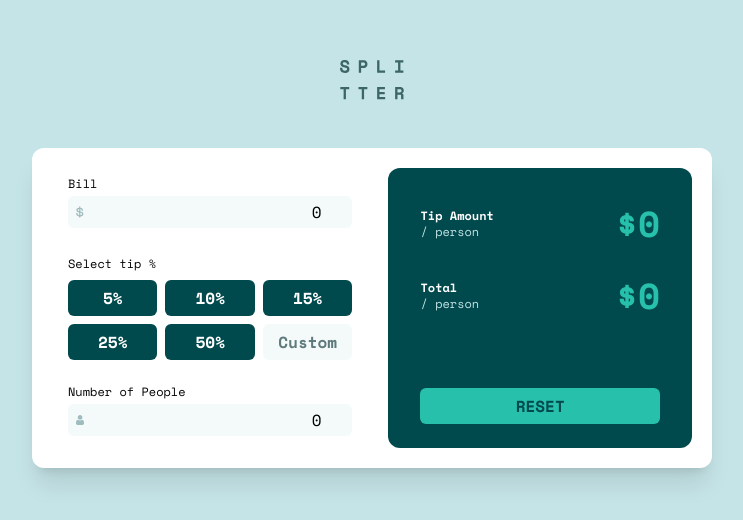
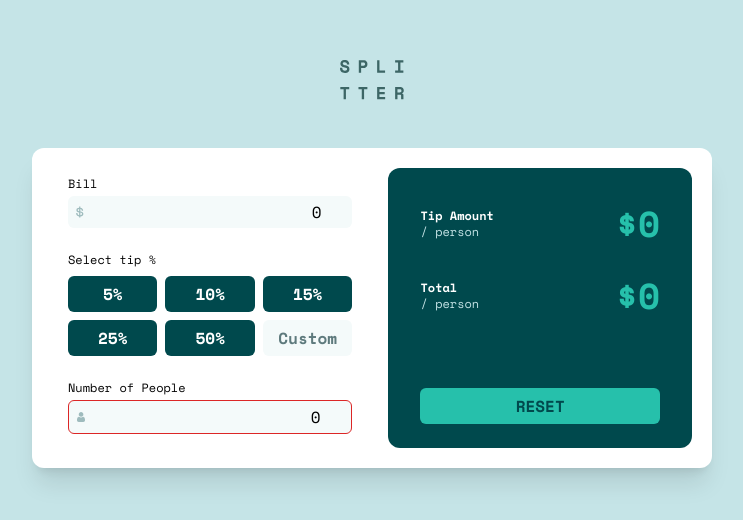
Before and after one commit to thedevangvishnu/mastering-react, a React (Create React App) app in the folder react-practice-projects/junior-level/project-01/: page / in a window 1280 px wide. Shown: the part 136-656 px from the top of the page, without its empty margins (268-1011 px from the left). Built offline with nearby package versions, Linux system fonts and the light colour scheme.

Commit message:
Complete the structure and styling and basic logic

```diff
--- a/react-practice-projects/junior-level/project-01/src/components/Input.jsx
+++ b/react-practice-projects/junior-level/project-01/src/components/Input.jsx
@@ -1,30 +1,50 @@
-import { useState } from "react";
+import { useState, useEffect } from "react";
 
-const Input = ({ label, icon, inputValue, onInputChange, error }) => {
-  const [value, setValue] = useState(0);
-  const [errorMsg, setErrorMsg] = useState("");
-  const handleChange = (e) => {
-    if (value < 0) {
-      setErrorMsg(error);
+const Input = ({ label, icon, inputValue, onInputChange, errorMsg }) => {
+  const [hasError, setHasError] = useState(false);
+
+  useEffect(() => {
+    if (inputValue === 0) {
+      setHasError(true);
     } else {
-      setValue(e.target.value);
+      setHasError(false);
     }
+  }, [inputValue]);
+
+  const handleChange = (event) => {
+    if (inputValue === 0) {
+      setHasError(true);
+    } else {
+      setHasError(false);
+    }
+
+    onInputChange(event);
   };
+
   return (
     <div className="flex flex-col gap-1 w-full">
-      <p className="text-xs">{label}</p>
-      <div className="flex px-2 py-1 bg-customCyan-100 rounded-md">
+      <p className="text-xs">
+        {label}
+        {hasError && <span className="text-red-600 ml-16 ">{errorMsg}</span>}
+      </p>
+      <div
+        className={`flex px-2 py-1 bg-customCyan-100 rounded-md ${
+          hasError === true && label === "Number of People"
+            ? "border-red-600 border-[1px] border-solid"
+            : ""
+        }`}
+      >
         <div className="w-2 flex items-center justify-center">
           <img src={icon} alt={`Icon of ${icon}`} />
         </div>
         <input
-          className="bg-transparent text-right w-full outline-none pr-2"
+          className="bg-transparent text-right w-full outline-none pr-2 appearance-none "
           type="number"
           value={inputValue}
-          onChange={onInputChange}
+          onChange={handleChange}
+          min={0}
         />
       </div>
-      <p>{errorMsg}</p>
     </div>
   );
 };
--- a/react-practice-projects/junior-level/project-01/src/components/TipButton.jsx
+++ b/react-practice-projects/junior-level/project-01/src/components/TipButton.jsx
@@ -8,7 +8,7 @@ const TipButton = ({ tip, onSmash }) => {
   }
   return (
     <button
-      className="bg-customCyan-500 rounded-md py-1.5 px-2 w-full text-medium text-customCyan-50 font-bold"
+      className="bg-customCyan-500 rounded-md py-1.5 px-2 w-full text-medium text-customCyan-50 font-bold hover:bg-customCyan-700 focus:bg-customCyan-200 focus:text-customCyan-500"
       onClick={onSmash}
     >
       {tip}%
--- a/react-practice-projects/junior-level/project-01/src/components/TipCalculator.jsx
+++ b/react-practice-projects/junior-level/project-01/src/components/TipCalculator.jsx
@@ -10,10 +10,15 @@ const TipCalculator = () => {
   const [numberOfPeople, setNumberOfPeople] = useState(0);
   const [tip, setTip] = useState(0);
   const [total, setTotal] = useState(0);
+  const [error, setError] = useState("");
 
   const tipOptions = [5, 10, 15, 25, 50, "Custom"];
 
   const calculateTip = (e) => {
+    if (numberOfPeople === 0) {
+      setError("Can't be zero");
+      return;
+    }
     const tipPercent = parseInt(e.target.textContent.replace("%", ""));
     // console.log(tipPercent);
     const tipAmountPerPerson = (bill * (tipPercent / 100)) / numberOfPeople;
@@ -44,7 +49,7 @@ const TipCalculator = () => {
           <p className="text-xs">Select tip %</p>
           <div className="grid grid-cols-3 gap-2">
             {tipOptions.map((tip) => (
-              <TipButton tip={tip} onSmash={calculateTip} />
+              <TipButton key={tip} tip={tip} onSmash={calculateTip} />
             ))}
           </div>
         </div>
@@ -54,6 +59,7 @@ const TipCalculator = () => {
           icon={userIcon}
           inputValue={numberOfPeople}
           onInputChange={(e) => setNumberOfPeople(e.target.value)}
+          errorMsg={error}
         />
       </div>
 
@@ -64,7 +70,7 @@ const TipCalculator = () => {
           <ResultItem label="Total" amount={total} />
         </div>
         <button
-          className="bg-customCyan-600 text-customCyan-500 w-full mt-auto py-1.5 font-bold rounded-md"
+          className="bg-customCyan-600 text-customCyan-500 w-full mt-auto py-1.5 font-bold rounded-md focus:bg-customCyan-200"
           onClick={resetCalculator}
         >
           RESET
--- a/react-practice-projects/junior-level/project-01/src/index.js
+++ b/react-practice-projects/junior-level/project-01/src/index.js
@@ -1,14 +1,14 @@
-import React from 'react';
-import ReactDOM from 'react-dom/client';
-import './index.css';
-import App from './App';
-import reportWebVitals from './reportWebVitals';
+import React from "react";
+import ReactDOM from "react-dom/client";
+import "./index.css";
+import App from "./App";
+import reportWebVitals from "./reportWebVitals";
 
-const root = ReactDOM.createRoot(document.getElementById('root'));
+const root = ReactDOM.createRoot(document.getElementById("root"));
 root.render(
-  <React.StrictMode>
-    <App />
-  </React.StrictMode>
+  // <React.StrictMode>
+  <App />
+  // </React.StrictMode>
 );
 
 // If you want to start measuring performance in your app, pass a function
--- a/react-practice-projects/junior-level/project-01/tailwind.config.js
+++ b/react-practice-projects/junior-level/project-01/tailwind.config.js
@@ -15,6 +15,7 @@ module.exports = {
           400: "hsl(186, 14%, 43%)",
           500: "hsl(183, 100%, 15%)",
           600: "hsl(172, 67%, 45%)",
+          700: "hsl(183, 100%, 10%)",
         },
       },
       fontFamily: {
```
